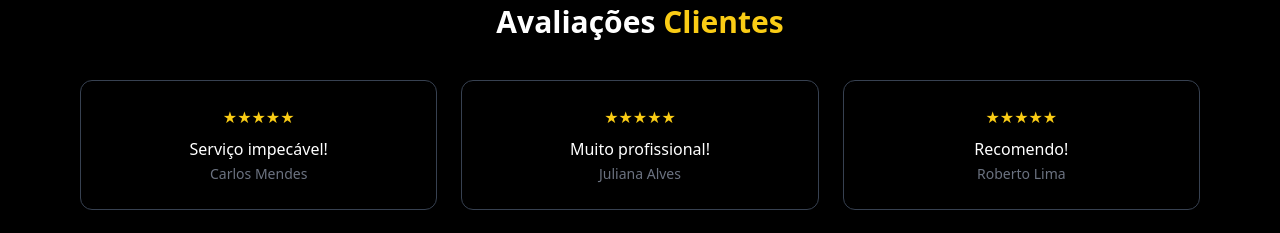
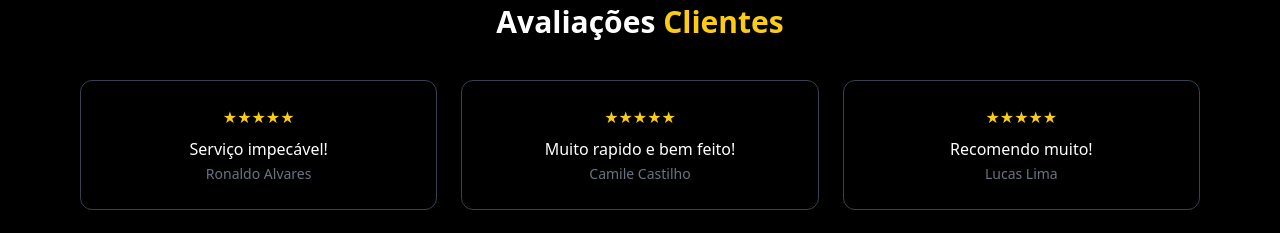
Before and after one commit to emanueldomingues/site-nivelar, a Next.js app: page / in a window 1280 px wide. Shown: the part 4440-4673 px from the top of the page. Built offline with nearby package versions, Linux system fonts and the light colour scheme.

Commit message:
site pronto

```diff
--- a/app/page.tsx
+++ b/app/page.tsx
@@ -198,9 +198,9 @@ export default function Home() {
 
         <div className="grid md:grid-cols-3 gap-6 max-w-6xl mx-auto px-4">
           {[
-            { nome: "Carlos Mendes", texto: "Serviço impecável!" },
-            { nome: "Juliana Alves", texto: "Muito profissional!" },
-            { nome: "Roberto Lima", texto: "Recomendo!" },
+            { nome: "Ronaldo Alvares", texto: "Serviço impecável!" },
+            { nome: "Camile Castilho", texto: "Muito rapido e bem feito!" },
+            { nome: "Lucas Lima", texto: "Recomendo muito!" },
           ].map((a, i) => (
             <div key={i} className="border border-gray-700 p-6 rounded-xl">
               <div className="text-yellow-400 mb-2">★★★★★</div>
```
